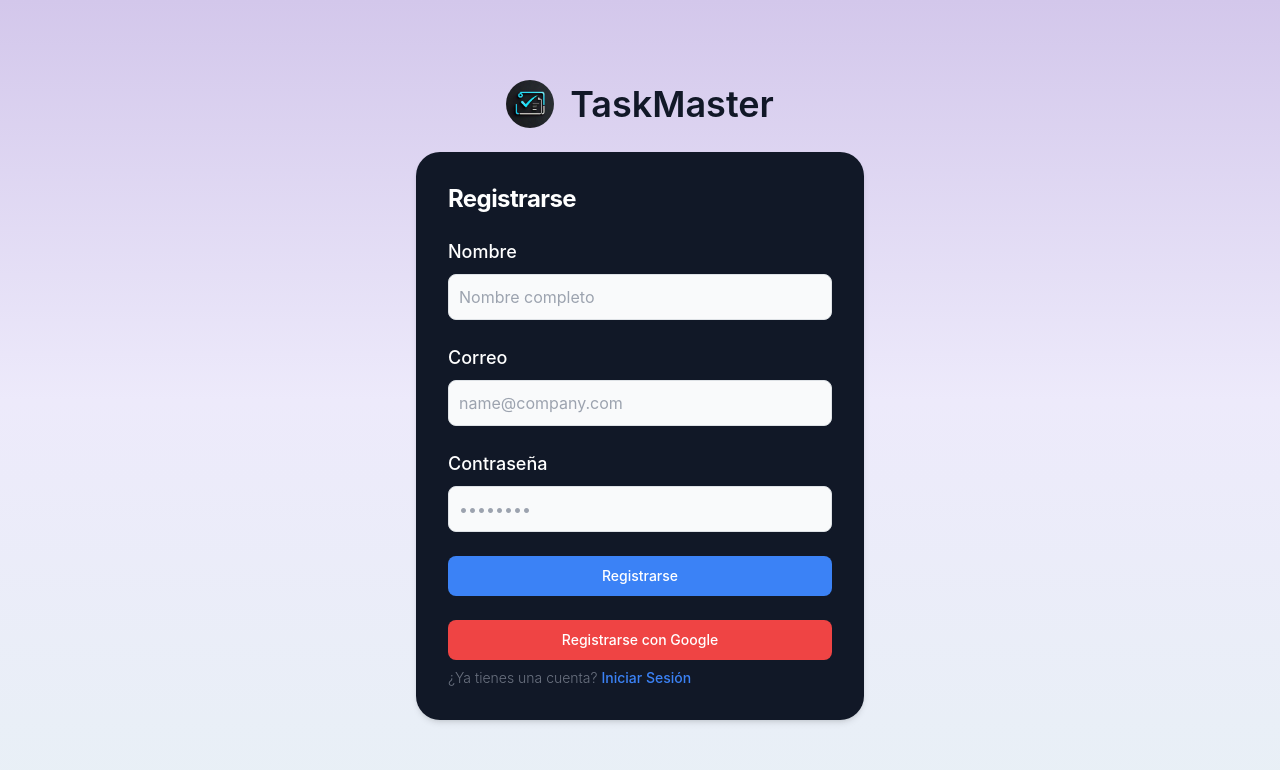
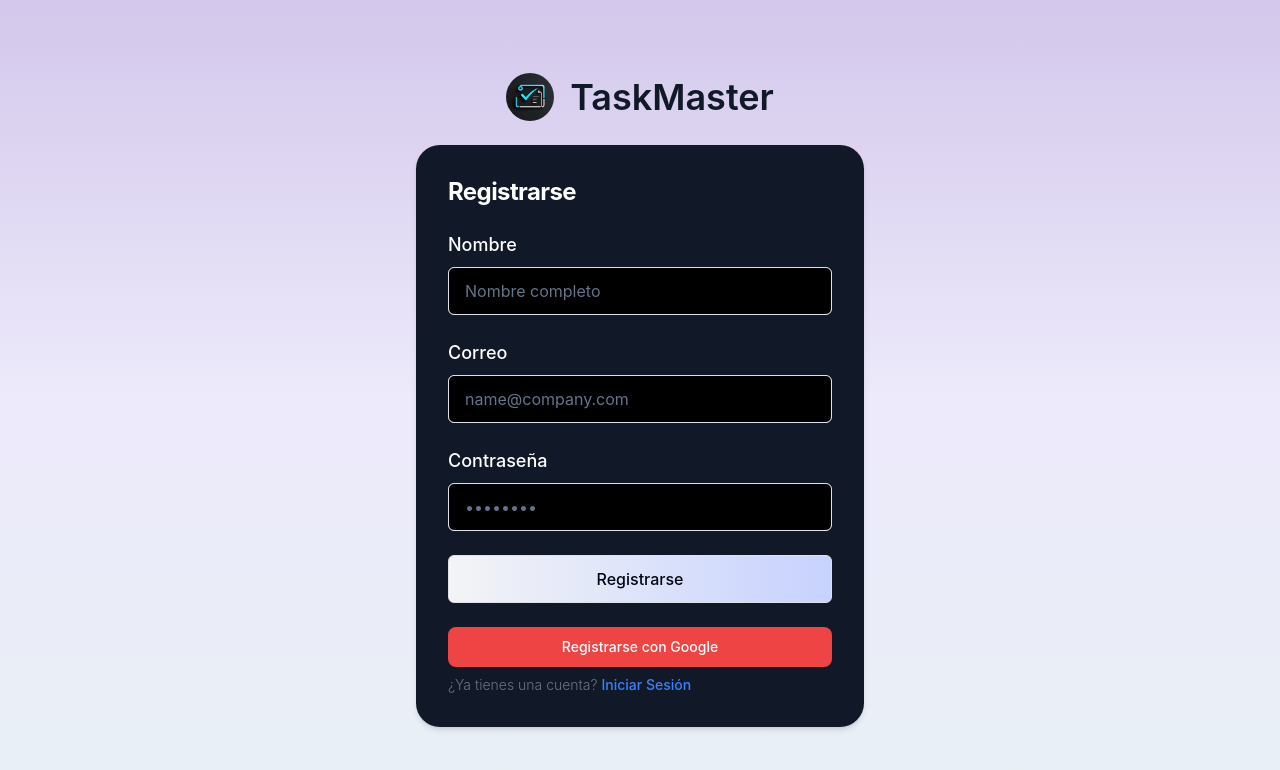
Before and after one commit to Edwinestrada07/taskmaster-front, a React (Create React App) app: page /signup in a window 1280 px wide. Shown: the top 770 px of the page. Built offline with nearby package versions, Linux system fonts and the light colour scheme.

Commit message:
update input login/signup - button

```diff
--- a/src/pages/home.jsx
+++ b/src/pages/home.jsx
@@ -71,14 +71,14 @@ const Home = () => {
                     </div>
                     <div className="mt-2 flex gap-3">
                         <button
-                            className="py-2.5 px-4 text-gray-700 font-semibold bg-white rounded-md duration-150 hover:bg-gray-100 dark:text-gray-700 dark:bg-gray-700 dark:hover:bg-gray-800"
+                            className="transition-background inline-flex h-12 items-center justify-center rounded-md border border-gray-800 bg-gradient-to-r from-gray-100 via-[#c7d2fe] to-[#8678f9] bg-[length:200%_200%] bg-[0%_0%] px-6 font-medium text-gray-950 duration-500 hover:bg-[100%_200%] focus:outline-none focus:ring-2 focus:ring-gray-400 focus:ring-offset-2 focus:ring-offset-gray-50"
                             onClick={() => navigate('/task')}
                         >
                             Empezar
                         </button>
                         <a
                             href="#learn-more"
-                            className="py-2.5 text-decoration-none px-4 text-gray-300 bg-gray-700 rounded-md duration-150 hover:bg-gray-800 dark:text-gray-300 dark:bg-gray-800 dark:hover:bg-gray-700"
+                            className="inline-flex h-12 animate-background-shine items-center justify-center rounded-md border border-gray-800 bg-[linear-gradient(110deg,#000103,45%,#1e2631,55%,#000103)] bg-[length:200%_100%] px-6 font-medium text-gray-400 transition-colors focus:outline-none focus:ring-2 focus:ring-gray-400 focus:ring-offset-2 focus:ring-offset-gray-50 text-decoration-none"
                         >
                             Leer más
                         </a>
--- a/src/pages/login.jsx
+++ b/src/pages/login.jsx
@@ -93,7 +93,7 @@ function Login() {
                                         id="email"
                                         value={login.email}
                                         onChange={onChangeData}
-                                        className="bg-gray-50 border border-gray-300 text-gray-900 rounded-lg focus:ring-blue-500 focus:border-blue-500 block w-full p-2.5 dark:bg-gray-700 dark:border-gray-600 dark:placeholder-gray-400 dark:text-white dark:focus:ring-blue-500 dark:focus:border-blue-500"
+                                        className="border-1 block h-12 w-full rounded-md border border-double border-slate-800 border-transparent bg-[linear-gradient(#000,#000),linear-gradient(to_right,#334454,#334454)]	bg-origin-border px-3 py-2 text-slate-200 transition-all duration-500 [background-clip:padding-box,_border-box] placeholder:text-slate-500 focus:bg-[linear-gradient(#000,#000),linear-gradient(to_right,#c7d2fe,#8678f9)] focus:outline-none"
                                         placeholder="name@company.com"
                                         required
                                     />
@@ -108,7 +108,7 @@ function Login() {
                                         value={login.password}
                                         onChange={onChangeData}
                                         placeholder="••••••••"
-                                        className="bg-gray-50 border border-gray-300 text-gray-900 rounded-lg focus:ring-blue-500 focus:border-blue-500 block w-full p-2.5 dark:bg-gray-700 dark:border-gray-600 dark:placeholder-gray-400 dark:text-white dark:focus:ring-blue-500 dark:focus:border-blue-500"
+                                        className="border-1 block h-12 w-full rounded-md border border-double border-slate-800 border-transparent bg-[linear-gradient(#000,#000),linear-gradient(to_right,#334454,#334454)]	bg-origin-border px-3 py-2 text-slate-200 transition-all duration-500 [background-clip:padding-box,_border-box] placeholder:text-slate-500 focus:bg-[linear-gradient(#000,#000),linear-gradient(to_right,#c7d2fe,#8678f9)] focus:outline-none"
                                         required
                                     />
                                 </div>
@@ -121,7 +121,7 @@ function Login() {
 
                                 <button
                                     type="submit"
-                                    className="w-full text-white bg-blue-500 hover:bg-blue-700 focus:ring-4 focus:outline-none focus:ring-blue-300 font-medium rounded-lg text-sm px-5 py-2.5 text-center dark:bg-blue-600 dark:hover:bg-blue-700 dark:focus:ring-blue-800"
+                                    className="w-full transition-background inline-flex h-12 items-center justify-center rounded-md border border-gray-800 bg-gradient-to-r from-gray-100 via-[#c7d2fe] to-[#8678f9] bg-[length:200%_200%] bg-[0%_0%] px-6 font-medium text-gray-950 duration-500 hover:bg-[100%_200%] focus:outline-none focus:ring-2 focus:ring-gray-400 focus:ring-offset-2 focus:ring-offset-gray-50"
                                     disabled={loading}
                                 >
                                     {loading ? (
--- a/src/pages/signup.jsx
+++ b/src/pages/signup.jsx
@@ -132,7 +132,7 @@ function Signup() {
                                         id="name"
                                         value={signup.name}
                                         onChange={onChangeData}
-                                        className="bg-gray-50 border border-gray-300 text-gray-900 rounded-lg focus:ring-blue-500 focus:border-blue-500 block w-full p-2.5 dark:bg-gray-700 dark:border-gray-600 dark:placeholder-gray-400 dark:text-white dark:focus:ring-blue-500 dark:focus:border-blue-500"
+                                        className="border-1 block h-12 w-full rounded-md border border-double border-slate-800 border-transparent bg-[linear-gradient(#000,#000),linear-gradient(to_right,#334454,#334454)]	bg-origin-border px-3 py-2 text-slate-200 transition-all duration-500 [background-clip:padding-box,_border-box] placeholder:text-slate-500 focus:bg-[linear-gradient(#000,#000),linear-gradient(to_right,#c7d2fe,#8678f9)] focus:outline-none"
                                         placeholder="Nombre completo"
                                         required
                                     />
@@ -146,7 +146,7 @@ function Signup() {
                                         id="email"
                                         value={signup.email}
                                         onChange={onChangeData}
-                                        className="bg-gray-50 border border-gray-300 text-gray-900 rounded-lg focus:ring-blue-500 focus:border-blue-500 block w-full p-2.5 dark:bg-gray-700 dark:border-gray-600 dark:placeholder-gray-400 dark:text-white dark:focus:ring-blue-500 dark:focus:border-blue-500"
+                                        className="border-1 block h-12 w-full rounded-md border border-double border-slate-800 border-transparent bg-[linear-gradient(#000,#000),linear-gradient(to_right,#334454,#334454)]	bg-origin-border px-3 py-2 text-slate-200 transition-all duration-500 [background-clip:padding-box,_border-box] placeholder:text-slate-500 focus:bg-[linear-gradient(#000,#000),linear-gradient(to_right,#c7d2fe,#8678f9)] focus:outline-none"
                                         placeholder="name@company.com"
                                         required
                                     />
@@ -161,14 +161,14 @@ function Signup() {
                                         value={signup.password}
                                         onChange={onChangeData}
                                         placeholder="••••••••"
-                                        className="bg-gray-50 border border-gray-300 text-gray-900 rounded-lg focus:ring-blue-500 focus:border-blue-500 block w-full p-2.5 dark:bg-gray-700 dark:border-gray-600 dark:placeholder-gray-400 dark:text-white dark:focus:ring-blue-500 dark:focus:border-blue-500"
+                                        className="border-1 block h-12 w-full rounded-md border border-double border-slate-800 border-transparent bg-[linear-gradient(#000,#000),linear-gradient(to_right,#334454,#334454)]	bg-origin-border px-3 py-2 text-slate-200 transition-all duration-500 [background-clip:padding-box,_border-box] placeholder:text-slate-500 focus:bg-[linear-gradient(#000,#000),linear-gradient(to_right,#c7d2fe,#8678f9)] focus:outline-none"
                                         required
                                     />
                                 </div>
 
                                 <button
                                     type="submit"
-                                    className="w-full text-white bg-blue-500 hover:bg-blue-700 focus:ring-4 focus:outline-none focus:ring-blue-300 font-medium rounded-lg text-sm px-5 py-2.5 text-center dark:bg-blue-600 dark:hover:bg-blue-700 dark:focus:ring-blue-800"
+                                    className="w-full transition-background inline-flex h-12 items-center justify-center rounded-md border border-gray-800 bg-gradient-to-r from-gray-100 via-[#c7d2fe] to-[#8678f9] bg-[length:200%_200%] bg-[0%_0%] px-6 font-medium text-gray-950 duration-500 hover:bg-[100%_200%] focus:outline-none focus:ring-2 focus:ring-gray-400 focus:ring-offset-2 focus:ring-offset-gray-50"
                                     disabled={loading}
                                 >
                                     {loading ? (
```
